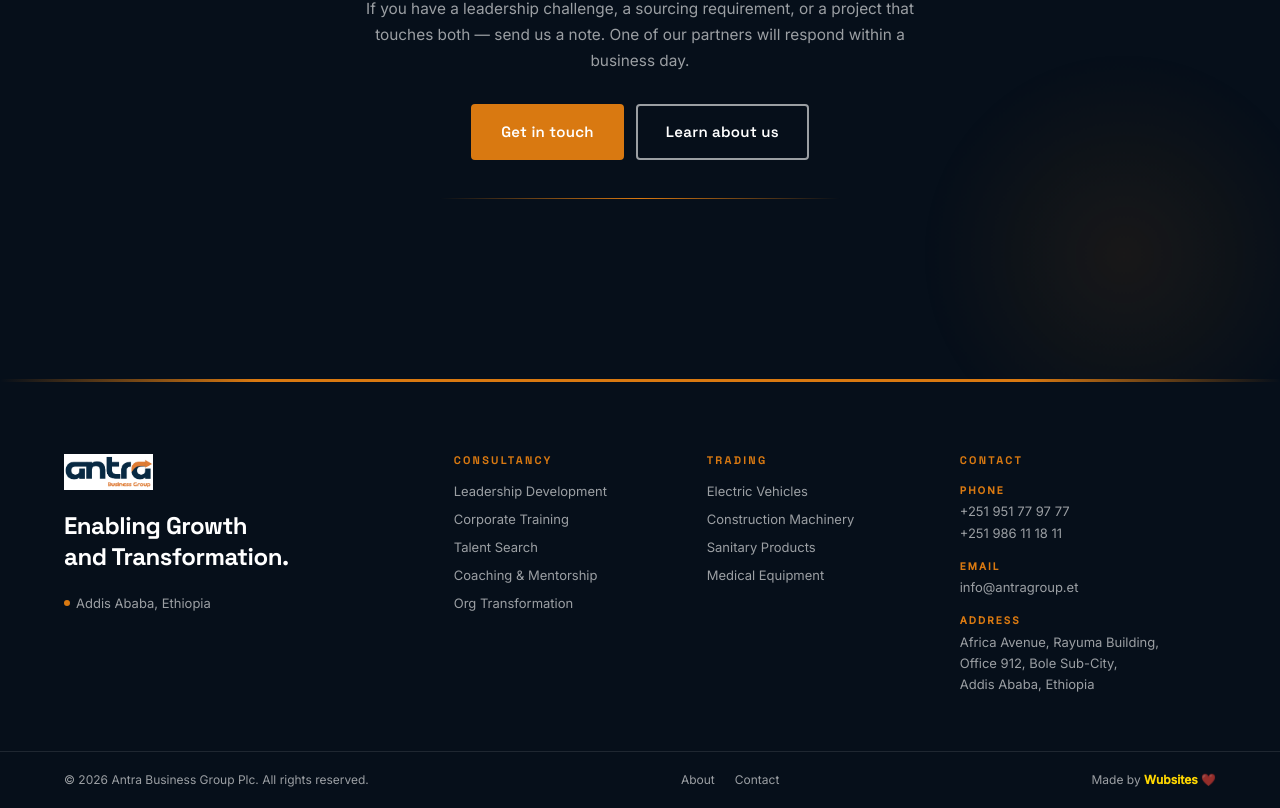
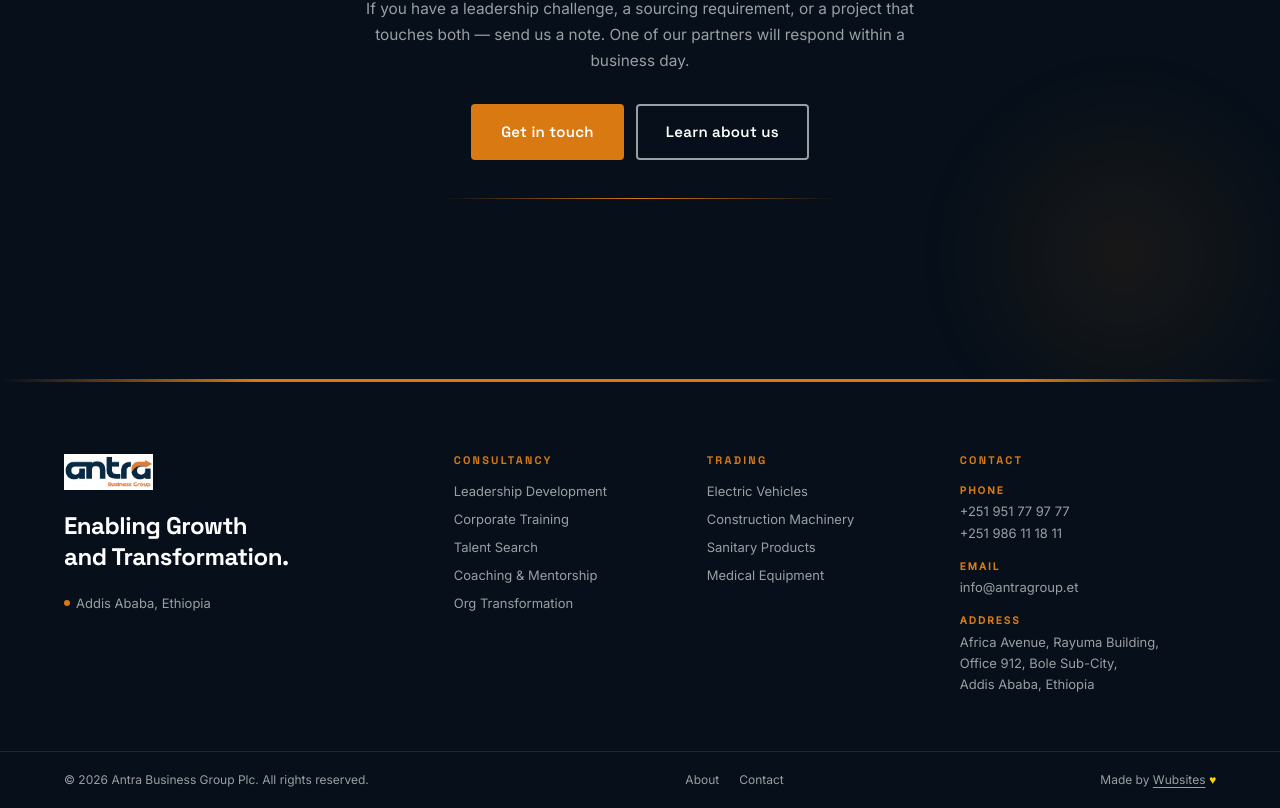
Before and after one commit to bereketsewnet/antra, a React (Vite) app: page / in a window 1280 px wide. Shown: the part 4158-4966 px from the top of the page. Built offline with nearby package versions, Linux system fonts and the light colour scheme.

Commit message:
Fix footer credit: match link color, underline only, golden heart

```diff
--- a/src/components/layout/Footer.module.css
+++ b/src/components/layout/Footer.module.css
@@ -168,14 +168,18 @@
 }
 
 .madeByLink {
-  color: #FFD700;
-  text-decoration: none;
-  font-weight: 600;
+  color: var(--white-60);
+  text-decoration: underline;
+  text-underline-offset: 3px;
   transition: color 0.2s;
 }
 
 .madeByLink:hover {
-  color: #FFC200;
+  color: var(--white);
+}
+
+.heart {
+  color: #FFD700;
 }
 
 /* ── Tablet (1024px) ── */
--- a/src/components/layout/Footer.tsx
+++ b/src/components/layout/Footer.tsx
@@ -100,7 +100,7 @@ export function Footer() {
             <a href="https://wubsites.com" target="_blank" rel="noopener noreferrer" className={styles.madeByLink}>
               Wubsites
             </a>
-            {' '}&#10084;&#65039;
+            {' '}<span className={styles.heart}>♥</span>
           </p>
         </div>
       </div>
```
